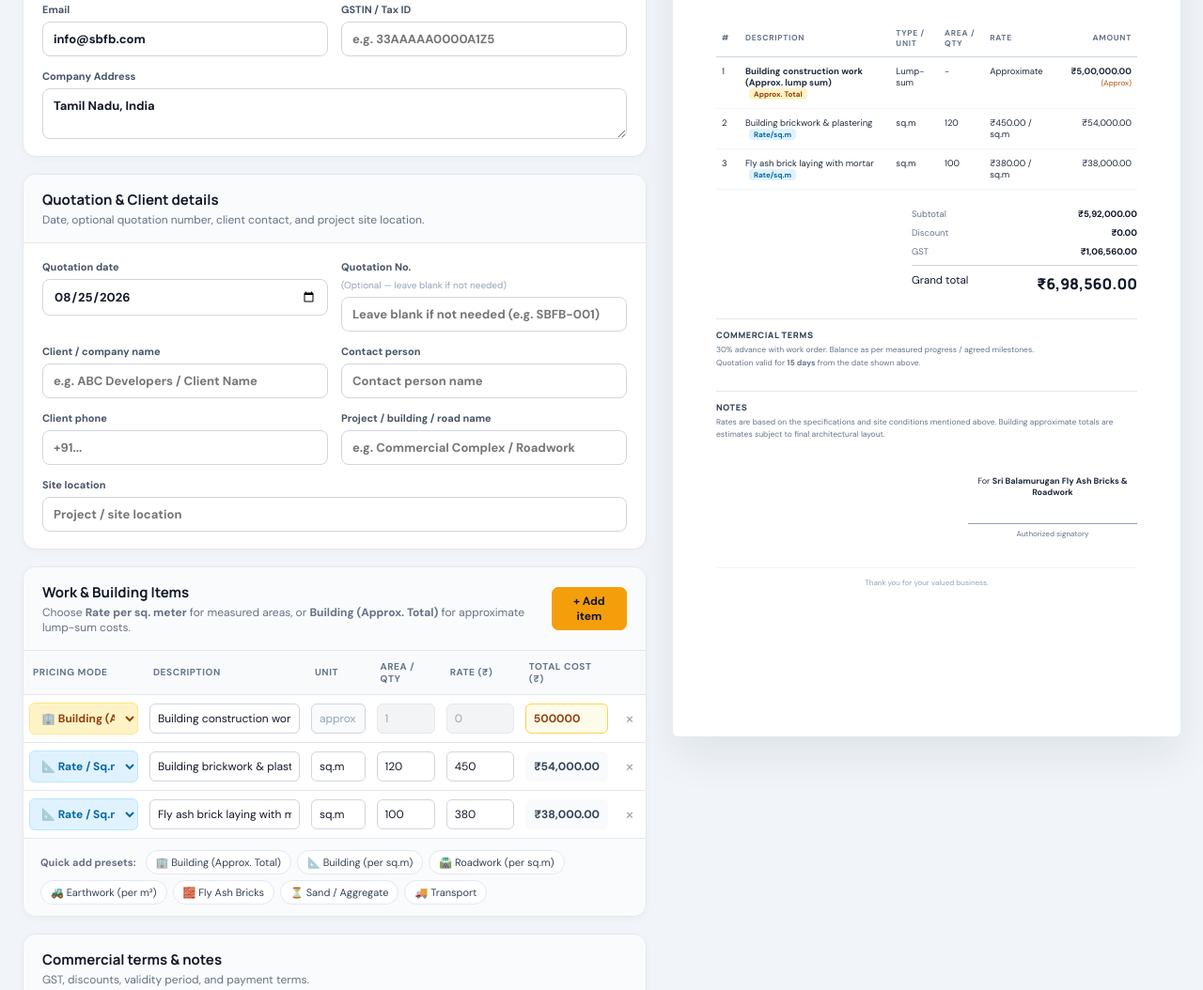
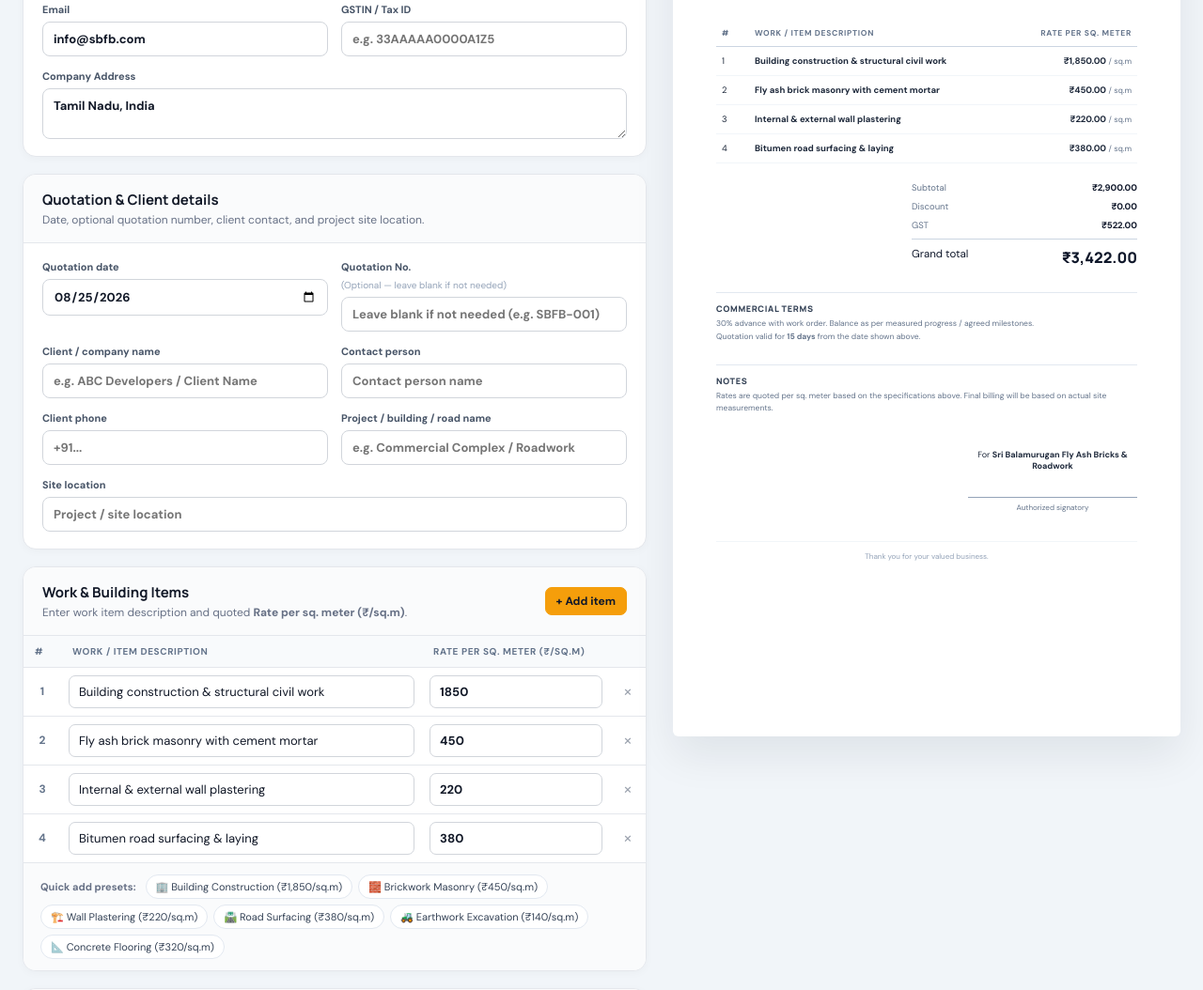
Before and after one commit to 14-Nishanth/management.sbfb, a plain HTML site: page index.html in a window 1280 px wide. Shown: the part 393-1447 px from the top of the page at 94% size. Drawn offline with nearby package versions, Linux system fonts and the light colour scheme.

Commit message:
Simplify work items table to description and rate per sq meter only

```diff
--- a/app.js
+++ b/app.js
@@ -53,23 +53,12 @@ function showToast(message, type = 'success') {
   }, 3500);
 }
 
-function itemAmount(item) {
-  if (item.mode === 'building-approx') {
-    return Number(item.totalCost) || 0;
-  }
-  return (Number(item.qty) || 0) * (Number(item.rate) || 0);
-}
-
-/* --- Work Items Logic --- */
-function addItem(mode = 'sqm', desc = '', unit = 'sq.m', qty = 100, rate = 450, totalCost = 0) {
+/* --- Work Items Logic (Description + Rate per Sq. Meter) --- */
+function addItem(desc = '', rate = 450) {
   items.push({
     id: crypto.randomUUID(),
-    mode, // 'sqm' | 'building-approx' | 'general'
     desc,
-    unit: mode === 'building-approx' ? 'approx' : (mode === 'sqm' ? 'sq.m' : unit),
-    qty: mode === 'building-approx' ? 1 : qty,
-    rate: mode === 'building-approx' ? 0 : rate,
-    totalCost: mode === 'building-approx' ? (totalCost || 500000) : (qty * rate)
+    rate: Number(rate) || 0
   });
   renderItems();
   updatePreview();
@@ -80,48 +69,24 @@ function renderItems() {
   if (!tbody) return;
 
   if (!items.length) {
-    tbody.innerHTML = `<tr><td colspan="7" style="padding:28px;text-align:center;color:#94a3b8;font-size:12px">No items added yet. Click "+ Add item" or use quick presets below.</td></tr>`;
+    tbody.innerHTML = `<tr><td colspan="4" style="padding:24px;text-align:center;color:#94a3b8;font-size:12px">No items added yet. Click "+ Add item" or use quick presets below.</td></tr>`;
     return;
   }
 
-  tbody.innerHTML = items.map(x => {
-    const isApprox = x.mode === 'building-approx';
-    const isSqm = x.mode === 'sqm';
-    const modeClass = isApprox ? 'mode-approx' : (isSqm ? 'mode-sqm' : '');
-
-    return `
+  tbody.innerHTML = items.map((x, i) => `
     <tr>
+      <td style="text-align:center;color:#64748b;font-weight:700;font-size:12px">${i + 1}</td>
       <td>
-          <select class="item-mode-select ${modeClass}" data-id="${x.id}" data-k="mode">
-            <option value="sqm" ${x.mode === 'sqm' ? 'selected' : ''}>📐 Rate / Sq.m</option>
-            <option value="building-approx" ${isApprox ? 'selected' : ''}>🏢 Building (Approx. Total)</option>
-            <option value="general" ${x.mode === 'general' ? 'selected' : ''}>📦 Unit Rate</option>
-          </select>
+        <input class="item-desc" data-id="${x.id}" data-k="desc" value="${esc(x.desc)}" placeholder="e.g. Fly ash brick masonry with cement mortar">
       </td>
       <td>
-          <input class="item-desc" data-id="${x.id}" data-k="desc" value="${esc(x.desc)}" placeholder="${isApprox ? 'e.g. Building structure & civil work (Approx)' : 'e.g. Brickwork / road laying'}">
+        <input class="num" type="number" min="0" step="0.01" data-id="${x.id}" data-k="rate" value="${x.rate}" placeholder="Rate in ₹ / sq.m">
       </td>
-        <td>
-          <input class="item-unit num" data-id="${x.id}" data-k="unit" value="${esc(x.unit)}" placeholder="sq.m" ${isApprox ? 'readonly style="background:#f8fafc;color:#94a3b8"' : ''}>
-        </td>
-        <td>
-          <input class="num ${isApprox ? 'input-disabled-approx' : ''}" type="number" min="0" step="0.01" data-id="${x.id}" data-k="qty" value="${x.qty}" ${isApprox ? 'disabled placeholder="Approx"' : 'placeholder="Area / Qty"'}>
-        </td>
-        <td>
-          <input class="num ${isApprox ? 'input-disabled-approx' : ''}" type="number" min="0" step="0.01" data-id="${x.id}" data-k="rate" value="${x.rate}" ${isApprox ? 'disabled placeholder="Approx"' : 'placeholder="Rate (₹)"'}>
-        </td>
-        <td>
-          ${isApprox
-            ? `<input class="num input-approx-total" type="number" min="0" step="1" data-id="${x.id}" data-k="totalCost" value="${x.totalCost || 0}" placeholder="Approx Total ₹">`
-            : `<input class="num input-calculated" readonly value="${money(itemAmount(x))}">`
-          }
-        </td>
-        <td>
+      <td style="text-align:center;">
         <button class="remove" data-remove="${x.id}" title="Remove item">&times;</button>
       </td>
     </tr>
-    `;
-  }).join('');
+  `).join('');
 
   // Attach input listeners
   tbody.querySelectorAll('[data-id][data-k]').forEach(el => {
@@ -130,45 +95,13 @@ function renderItems() {
       if (!x) return;
 
       const key = e.target.dataset.k;
-      if (key === 'qty' || key === 'rate' || key === 'totalCost') {
-        x[key] = Number(e.target.value) || 0;
+      if (key === 'rate') {
+        x.rate = Number(e.target.value) || 0;
       } else {
         x[key] = e.target.value;
       }
-
-      if (x.mode !== 'building-approx') {
-        x.totalCost = (Number(x.qty) || 0) * (Number(x.rate) || 0);
-      }
-
-      const row = e.target.closest('tr');
-      const calcInput = row.querySelector('.input-calculated');
-      if (calcInput) {
-        calcInput.value = money(itemAmount(x));
-      }
       updatePreview();
     });
-
-    if (el.tagName === 'SELECT') {
-      el.addEventListener('change', e => {
-        const x = items.find(a => a.id === e.target.dataset.id);
-        if (!x) return;
-        x.mode = e.target.value;
-        if (x.mode === 'building-approx') {
-          x.unit = 'approx';
-          if (!x.totalCost) x.totalCost = (Number(x.qty) || 1) * (Number(x.rate) || 500000);
-        } else if (x.mode === 'sqm') {
-          x.unit = 'sq.m';
-          if (!x.qty) x.qty = 100;
-          if (!x.rate) x.rate = 450;
-          x.totalCost = x.qty * x.rate;
-        } else {
-          x.unit = 'nos';
-          x.totalCost = (Number(x.qty) || 1) * (Number(x.rate) || 0);
-        }
-        renderItems();
-        updatePreview();
-      });
-    }
   });
 
   tbody.querySelectorAll('[data-remove]').forEach(el => {
@@ -222,7 +155,7 @@ function updatePreview() {
   $('pPaymentTerms').textContent = val('paymentTerms');
   $('pNotes').textContent = val('notes');
 
-  const subtotal = items.reduce((s, x) => s + itemAmount(x), 0);
+  const subtotal = items.reduce((s, x) => s + (Number(x.rate) || 0), 0);
   const discount = Math.min(Math.max(Number(val('discount')) || 0, 0), subtotal);
   const taxable = subtotal - discount;
   const gst = taxable * (Math.max(Number(val('gstRate')) || 0, 0) / 100);
@@ -237,44 +170,15 @@ function updatePreview() {
   const previewTbody = $('previewItems');
   if (previewTbody) {
     if (!items.length) {
-      previewTbody.innerHTML = `<tr><td colspan="6" style="text-align:center;color:#94a3b8;padding:25px">Add work items to build quotation preview.</td></tr>`;
+      previewTbody.innerHTML = `<tr><td colspan="3" style="text-align:center;color:#94a3b8;padding:25px">Add work items to build quotation preview.</td></tr>`;
     } else {
-      previewTbody.innerHTML = items.map((x, i) => {
-        if (x.mode === 'building-approx') {
-          return `
+      previewTbody.innerHTML = items.map((x, i) => `
         <tr>
           <td>${i + 1}</td>
-              <td><strong>${esc(x.desc || 'Building construction work')}</strong> <span class="badge-approx">Approx. Total</span></td>
-              <td>Lump-sum</td>
-              <td>-</td>
-              <td>Approximate</td>
-              <td class="right"><strong>${money(x.totalCost || 0)}</strong> <span style="font-size:8px;color:#b45309">(Approx)</span></td>
+          <td><strong>${esc(x.desc || 'Work description')}</strong></td>
+          <td class="right"><strong>${money(x.rate || 0)}</strong> <span style="font-size:8.5px;color:#64748b">/ sq.m</span></td>
         </tr>
-          `;
-        } else if (x.mode === 'sqm') {
-          return `
-            <tr>
-              <td>${i + 1}</td>
-              <td>${esc(x.desc || 'Measured work')} <span class="badge-sqm">Rate/sq.m</span></td>
-              <td>${esc(x.unit || 'sq.m')}</td>
-              <td>${Number(x.qty || 0).toLocaleString('en-IN')}</td>
-              <td>${money(x.rate)} / sq.m</td>
-              <td class="right">${money((Number(x.qty) || 0) * (Number(x.rate) || 0))}</td>
-            </tr>
-          `;
-        } else {
-          return `
-            <tr>
-              <td>${i + 1}</td>
-              <td>${esc(x.desc || 'Material / supply')}</td>
-              <td>${esc(x.unit || 'nos')}</td>
-              <td>${Number(x.qty || 0).toLocaleString('en-IN')}</td>
-              <td>${money(x.rate)}</td>
-              <td class="right">${money((Number(x.qty) || 0) * (Number(x.rate) || 0))}</td>
-            </tr>
-          `;
-        }
-      }).join('');
+      `).join('');
     }
   }
 
@@ -423,7 +327,7 @@ async function loadCompanyDefaults() {
 }
 
 async function saveQuotationToCloud() {
-  const subtotal = items.reduce((s, x) => s + itemAmount(x), 0);
+  const subtotal = items.reduce((s, x) => s + (Number(x.rate) || 0), 0);
   const discount = Math.min(Math.max(Number(val('discount')) || 0, 0), subtotal);
   const taxable = subtotal - discount;
   const gst = taxable * (Math.max(Number(val('gstRate')) || 0, 0) / 100);
@@ -588,9 +492,14 @@ function loadQuotationById(id) {
   $('discount').value = q.discount ?? 0;
   $('validity').value = q.validity ?? 15;
   $('paymentTerms').value = q.payment_terms || '30% advance with work order. Balance as per measured progress / agreed milestones.';
-  $('notes').value = q.notes || 'Rates are based on the specifications and site conditions mentioned above.';
+  $('notes').value = q.notes || 'Rates are quoted per sq. meter based on the specifications above. Final billing will be based on actual site measurements.';
 
-  items = Array.isArray(q.items) ? q.items : [];
+  items = Array.isArray(q.items) ? q.items.map(item => ({
+    id: item.id || crypto.randomUUID(),
+    desc: item.desc || '',
+    rate: Number(item.rate) || 0
+  })) : [];
+
   renderItems();
   updatePreview();
 
@@ -626,14 +535,14 @@ fields.forEach(id => {
 });
 
 $('addItemBtn').addEventListener('click', () => {
-  addItem('sqm', 'New work / material', 'sq.m', 100, 450, 0);
+  addItem('New work item', 450);
 });
 
 // Quick Presets
 document.querySelectorAll('[data-preset]').forEach(btn => {
   btn.addEventListener('click', () => {
-    const [mode, desc, unit, qty, rate, totalCost] = btn.dataset.preset.split('|');
-    addItem(mode, desc, unit, Number(qty) || 1, Number(rate) || 0, Number(totalCost) || 0);
+    const [desc, rate] = btn.dataset.preset.split('|');
+    addItem(desc, Number(rate) || 0);
   });
 });
 
@@ -656,12 +565,13 @@ $('resetBtn').addEventListener('click', () => {
   $('discount').value = 0;
   $('validity').value = 15;
   $('paymentTerms').value = '30% advance with work order. Balance as per measured progress / agreed milestones.';
-  $('notes').value = 'Rates are based on the specifications and site conditions mentioned above. Building approximate totals are estimates subject to final architectural layout.';
+  $('notes').value = 'Rates are quoted per sq. meter based on the specifications above. Final billing will be based on actual site measurements.';
 
   items = [];
   loadCompanyDefaults();
-  addItem('building-approx', 'Building construction work (Approx. lump sum)', 'approx', 1, 0, 500000);
-  addItem('sqm', 'Building brickwork & plastering', 'sq.m', 120, 450, 0);
+  addItem('Building construction & structural civil work', 1850);
+  addItem('Fly ash brick masonry with cement mortar', 450);
+  addItem('Internal & external wall plastering', 220);
   showToast('✨ Started a new quotation.');
 });
 
@@ -740,7 +650,8 @@ $('searchQuoteInput').addEventListener('input', e => {
     (item.client_name && item.client_name.toLowerCase().includes(q)) ||
     (item.project_name && item.project_name.toLowerCase().includes(q)) ||
     (item.site_location && item.site_location.toLowerCase().includes(q)) ||
-    (item.quote_date && item.quote_date.includes(q))
+    (item.quote_date && item.quote_date.includes(q)) ||
+    (item.quote_no && item.quote_no.toLowerCase().includes(q))
   );
   renderSavedQuotesList(filtered);
 });
@@ -752,9 +663,10 @@ loadDraftState();
 initSupabase();
 
 if (!items.length) {
-  addItem('building-approx', 'Building construction work (Approx. lump sum)', 'approx', 1, 0, 500000);
-  addItem('sqm', 'Building brickwork & plastering', 'sq.m', 120, 450, 0);
-  addItem('sqm', 'Fly ash brick laying with mortar', 'sq.m', 100, 380, 0);
+  addItem('Building construction & structural civil work', 1850);
+  addItem('Fly ash brick masonry with cement mortar', 450);
+  addItem('Internal & external wall plastering', 220);
+  addItem('Bitumen road surfacing & laying', 380);
 } else {
   renderItems();
   updatePreview();
--- a/index.html
+++ b/index.html
@@ -88,7 +88,7 @@
           <div class="card-head">
             <div>
               <h2>Work & Building Items</h2>
-              <p>Choose <strong>Rate per sq. meter</strong> for measured areas, or <strong>Building (Approx. Total)</strong> for approximate lump-sum costs.</p>
+              <p>Enter work item description and quoted <strong>Rate per sq. meter (₹/sq.m)</strong>.</p>
             </div>
             <button class="btn small primary" id="addItemBtn">+ Add item</button>
           </div>
@@ -96,13 +96,10 @@
             <table class="items-table">
               <thead>
                 <tr>
-                  <th style="width: 155px;">Pricing Mode</th>
-                  <th>Description</th>
-                  <th style="width: 80px;">Unit</th>
-                  <th style="width: 85px;">Area / Qty</th>
-                  <th style="width: 100px;">Rate (₹)</th>
-                  <th style="width: 120px;">Total Cost (₹)</th>
-                  <th style="width: 30px;"></th>
+                  <th style="width: 40px;">#</th>
+                  <th>Work / Item Description</th>
+                  <th style="width: 200px;">Rate per Sq. Meter (₹/sq.m)</th>
+                  <th style="width: 35px;"></th>
                 </tr>
               </thead>
               <tbody id="itemsBody"></tbody>
@@ -110,13 +107,12 @@
           </div>
           <div class="quick-items">
             <span>Quick add presets:</span>
-            <button data-preset="building-approx|Building construction work (Approx. lump sum)|approx|1|0|500000">🏢 Building (Approx. Total)</button>
-            <button data-preset="sqm|Building plastering & brickwork|sq.m|100|450|0">📐 Building (per sq.m)</button>
-            <button data-preset="sqm|Bitumen road surfacing & laying|sq.m|250|380|0">🛣️ Roadwork (per sq.m)</button>
-            <button data-preset="general|Earthwork / site excavation|m³|150|120|0">🚜 Earthwork (per m³)</button>
-            <button data-preset="general|Fly Ash Bricks Supply (Grade A)|nos|5000|7.5|0">🧱 Fly Ash Bricks</button>
-            <button data-preset="general|M-sand / P-sand supply|ton|40|1200|0">⏳ Sand / Aggregate</button>
-            <button data-preset="general|Transportation & logistics|trip|5|3500|0">🚚 Transport</button>
+            <button data-preset="Building construction & structural civil work|1850">🏢 Building Construction (₹1,850/sq.m)</button>
+            <button data-preset="Fly ash brick masonry with cement mortar|450">🧱 Brickwork Masonry (₹450/sq.m)</button>
+            <button data-preset="Internal & external wall plastering|220">🏗️ Wall Plastering (₹220/sq.m)</button>
+            <button data-preset="Bitumen road surfacing & laying|380">🛣️ Road Surfacing (₹380/sq.m)</button>
+            <button data-preset="Earthwork excavation & site grading|140">🚜 Earthwork Excavation (₹140/sq.m)</button>
+            <button data-preset="Concrete flooring & PCC work|320">📐 Concrete Flooring (₹320/sq.m)</button>
           </div>
         </div>
 
@@ -133,7 +129,7 @@
             <label>Discount (₹)<input id="discount" type="number" min="0" step="0.01" value="0" /></label>
             <label>Validity (days)<input id="validity" type="number" min="1" value="15" /></label>
             <label class="wide">Payment terms<textarea id="paymentTerms" rows="2">30% advance with work order. Balance as per measured progress / agreed milestones.</textarea></label>
-            <label class="wide">Notes<textarea id="notes" rows="3">Rates are based on the specifications and site conditions mentioned above. Building approximate totals are estimates subject to final architectural layout.</textarea></label>
+            <label class="wide">Notes<textarea id="notes" rows="3">Rates are quoted per sq. meter based on the specifications above. Final billing will be based on actual site measurements.</textarea></label>
           </div>
         </div>
       </section>
@@ -192,12 +188,9 @@
           <table class="preview-table">
             <thead>
               <tr>
-                <th>#</th>
-                <th>Description</th>
-                <th>Type / Unit</th>
-                <th>Area / Qty</th>
-                <th>Rate</th>
-                <th class="right">Amount</th>
+                <th style="width: 35px;">#</th>
+                <th>Work / Item Description</th>
+                <th class="right" style="width: 170px;">Rate per Sq. Meter</th>
               </tr>
             </thead>
             <tbody id="previewItems"></tbody>
--- a/styles.css
+++ b/styles.css
@@ -355,7 +355,6 @@ textarea { resize: vertical; }
 .items-table {
   width: 100%;
   border-collapse: collapse;
-  min-width: 620px;
 }
 
 .items-table th {
@@ -365,67 +364,24 @@ textarea { resize: vertical; }
   font-size: 10px;
   text-transform: uppercase;
   letter-spacing: 0.6px;
-  padding: 10px 10px;
+  padding: 10px 12px;
   border-bottom: 1px solid var(--line);
 }
 
 .items-table td {
   border-top: 1px solid var(--line);
-  padding: 8px 6px;
+  padding: 8px 8px;
   vertical-align: middle;
 }
 
-.items-table input, .items-table select {
-  padding: 7px 8px;
-  font-size: 12px;
-  border-radius: 6px;
+.items-table input {
+  padding: 8px 10px;
+  font-size: 13px;
+  border-radius: 7px;
 }
 
-.item-mode-select {
-  font-weight: 700;
-  background: #f8fafc;
-  border-color: #cbd5e1;
-  color: #1e293b;
-  font-size: 11px;
-}
-
-.item-mode-select.mode-approx {
-  background: #fef3c7;
-  border-color: #fde68a;
-  color: #92400e;
-}
-
-.item-mode-select.mode-sqm {
-  background: #e0f2fe;
-  border-color: #bae6fd;
-  color: #0369a1;
-}
-
-.item-desc { min-width: 160px; }
-.num { width: 100%; }
-
-.input-approx-total {
-  background: #fffbeb !important;
-  border-color: #fcd34d !important;
-  font-weight: 700;
-  color: #92400e;
-}
-
-.input-calculated {
-  background: #f8fafc;
-  color: #334155;
-  font-weight: 700;
-  text-align: right;
-  border-color: transparent;
-  cursor: default;
-}
-
-.input-disabled-approx {
-  background: #f3f4f6 !important;
-  color: #9ca3af !important;
-  cursor: not-allowed;
-  border-color: #e5e7eb !important;
-}
+.item-desc { width: 100%; }
+.num { width: 100%; font-weight: 700; }
 
 .remove {
   border: 0;
```
Lines whose indentation alone changed are shown as unchanged.
